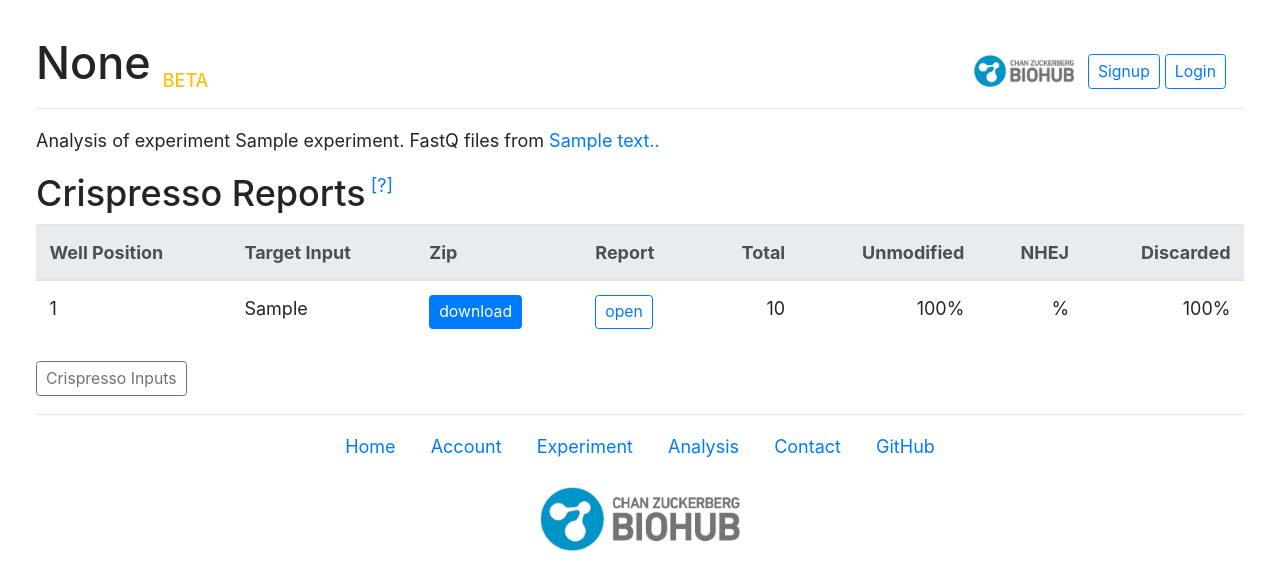
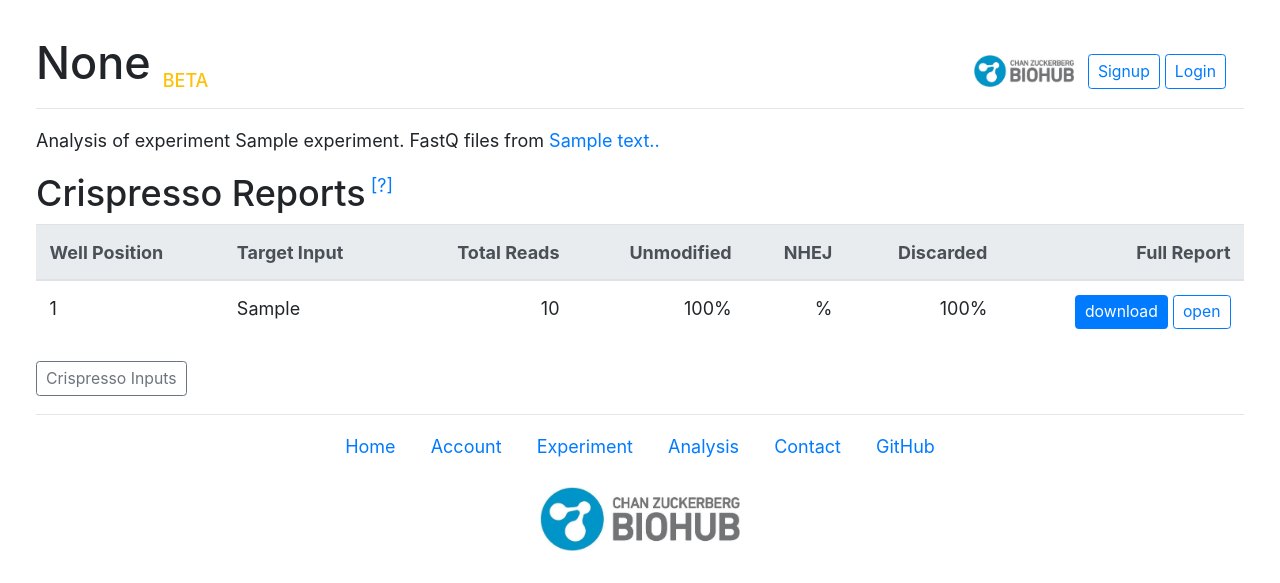
Before and after one commit to czbiohub-sf/crispycrunch, a Django app: template main/templates/crispresso-results.html in a window 1280 px wide. Shown: the top 583 px of the page. Run offline with Django 3.2, Linux system fonts and the light colour scheme; the template is opened without the code that fills it: most values are stand-ins (such as "Sample title", 1, 10 or a date in 2020); some libraries are stand-ins or nearby versions.

Commit message:
report layout

```diff
--- a/main/templates/crispresso-results.html
+++ b/main/templates/crispresso-results.html
@@ -32,9 +32,7 @@
       <th>Well Position</th>
       {% endif %}
       <th>Target Input</th>
-      <th>Zip</th>
-      <th>Report</th>
-      <th class="text-right">Total</th>
+      <th class="text-right">Total Reads</th>
       <th class="text-right">Unmodified</th>
       <th class="text-right">NHEJ</th>
       {% if analysis.experiment.is_hdr %}
@@ -42,6 +40,7 @@
       <th class="text-right">Imperfect HDR</th>
       {% endif %}
       <th class="text-right">Discarded</th>
+      <th class="text-right">Full Report</th>
     </tr>
   </thead>
   {% for row in sheet.to_records %}
@@ -50,12 +49,6 @@
     <td>{{ row.index }}</td>
     {% endif %}
     <td>{{ row.target_input }}</td>
-    <td><a target="_blank" href="{{ row.report_zip }}" class="btn btn-primary btn-sm">
-      download
-    </a></td>
-    <td><a target="_blank" href="{{ row.report_url }}" class="btn btn-outline-primary btn-sm">
-      open
-    </a></td>
     <td class="text-right">
       {{row.report_stats.Total.overall|intcomma}}
     </td>
@@ -75,6 +68,14 @@
     {% endif %}
     <td class="text-right">
       {% widthratio row.report_stats.Discarded.overall row.report_stats.Total.overall 100 %}%
+    </td>
+    <td class="text-right">
+      <a target="_blank" href="{{ row.report_zip }}" class="btn btn-primary btn-sm">
+      download
+      </a>
+      <a target="_blank" href="{{ row.report_url }}" class="btn btn-outline-primary btn-sm">
+        open
+      </a>
     </td>
   </tr>
   {% endfor %}
```
Also changed, not shown: webscraperequest/scraperequest.py (+5 -5 lines).
